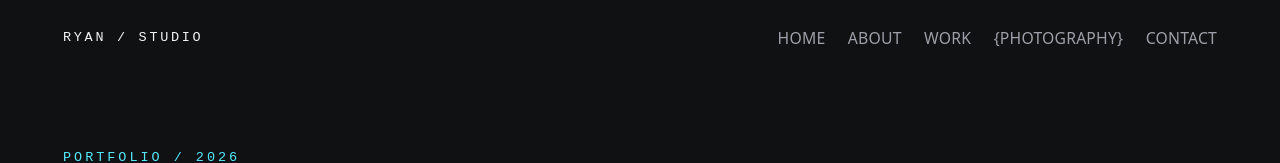
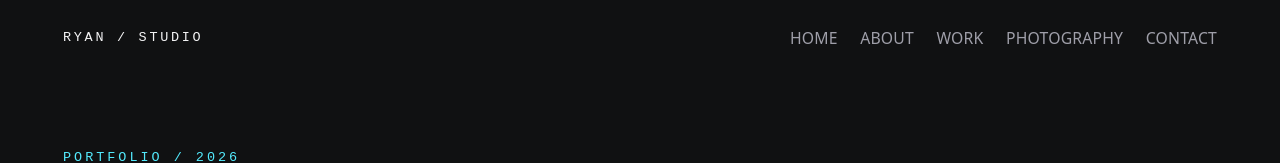
Before and after one commit to Ryan1997123/Portfolio-React, a React (Vite) app: page / in a window 1280 px wide. Shown: the top 163 px of the page. Built offline with nearby package versions, Linux system fonts and the light colour scheme.

Commit message:
removed { }

```diff
--- a/src/pages/portfolio-pages.jsx
+++ b/src/pages/portfolio-pages.jsx
@@ -8,7 +8,7 @@ const navItems = [
   ['/', 'HOME'],
   ['/about', 'ABOUT'],
   ['/work', 'WORK'],
-  ['/photography', '{PHOTOGRAPHY}'],
+  ['/photography', 'PHOTOGRAPHY'],
   ['/contact', 'CONTACT'],
 ]
 
```
